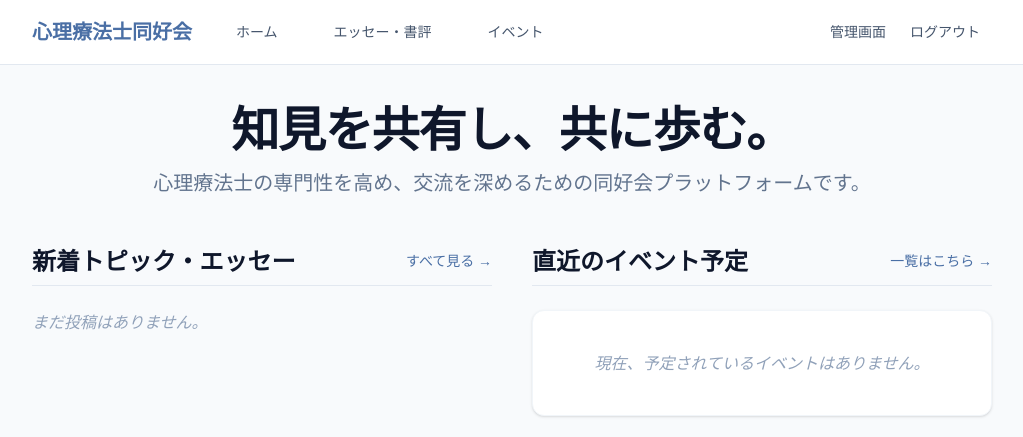
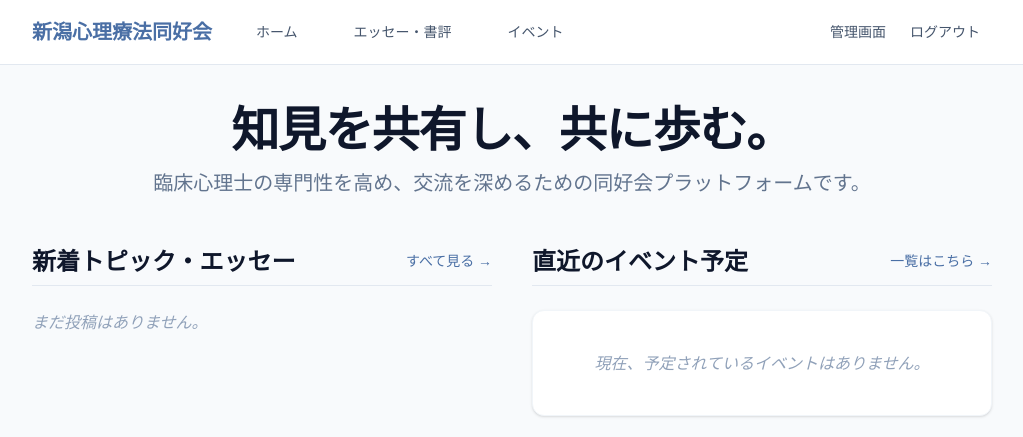
Before and after one commit to yousunabaco-sudo/daytime-team03, a Flask app: template app/blueprints/main/templates/main/index.html in a window 1280 px wide. Shown: the top 437 px of the page, without its empty margins (128-1151 px from the left). Run offline with Flask 3, Linux system fonts and the light colour scheme; the template is opened without the code that fills it, so the values that code supplies are empty.

Commit message:
名称名を修正

```diff
--- a/app/blueprints/main/templates/main/index.html
+++ b/app/blueprints/main/templates/main/index.html
@@ -5,7 +5,7 @@
     <!-- ヒーローセクション -->
     <header class="text-center">
         <h1 class="text-4xl font-extrabold tracking-tight text-slate-900 sm:text-5xl">知見を共有し、共に歩む。</h1>
-        <p class="mt-4 text-xl text-slate-500">心理療法士の専門性を高め、交流を深めるための同好会プラットフォームです。</p>
+        <p class="mt-4 text-xl text-slate-500">臨床心理士の専門性を高め、交流を深めるための同好会プラットフォームです。</p>
     </header>
 
     <div class="grid grid-cols-1 md:grid-cols-2 gap-10">
--- a/app/templates/layout/base.html
+++ b/app/templates/layout/base.html
@@ -4,9 +4,9 @@
     <meta charset="UTF-8">
     <meta name="viewport" content="width=device-width, initial-scale=1.0">
     {% if title %}
-    <title>{{ title }} - 心理療法士同好会</title>
+    <title>{{ title }} - 新潟心理療法同好会</title>
     {% else %}
-    <title>心理療法士同好会</title>
+    <title>新潟心理療法同好会</title>
     {% endif %}
     <!-- CDN版TailwindCSS v4 (開発用) -->
     <script src="https://unpkg.com/@tailwindcss/browser@4"></script>
@@ -22,7 +22,7 @@
         <div class="max-w-5xl mx-auto px-4 sm:px-6 lg:px-8">
             <div class="flex justify-between h-16">
                 <div class="flex items-center">
-                    <a href="{{ url_for('main.index') }}" class="text-xl font-bold text-brand">心理療法士同好会</a>
+                    <a href="{{ url_for('main.index') }}" class="text-xl font-bold text-brand">新潟心理療法同好会</a>
                     <div class="hidden md:ml-8 md:flex md:space-x-8">
                         <a href="{{ url_for('main.index') }}" class="text-slate-600 hover:text-brand px-3 py-2 text-sm font-medium">ホーム</a>
                         <a href="{{ url_for('main.essay_list') }}" class="text-slate-600 hover:text-brand px-3 py-2 text-sm font-medium">エッセー・書評</a>
@@ -57,7 +57,7 @@
 
     <footer class="bg-white border-t border-slate-200 mt-20">
         <div class="max-w-5xl mx-auto py-12 px-4 sm:px-6 lg:px-8 text-center text-slate-500 text-sm">
-            &copy; 2026 心理療法士同好会
+            &copy; 2026 新潟心理療法同好会
         </div>
     </footer>
 </body>
```
Also changed, not shown: ANTIGRAVITY.md (+2 -2 lines), README.md.
